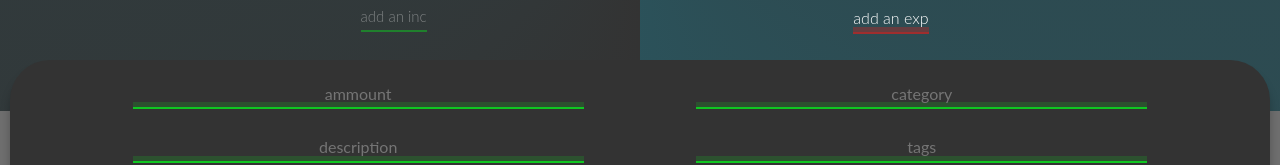
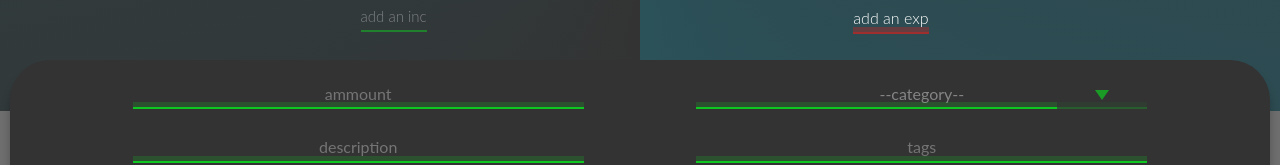
Before and after one commit to veilhelm/Golfin_react_frontend, a React (Create React App) app: page / in a window 1280 px wide. Shown: the part 304-469 px from the top of the page. Built offline with nearby package versions, Linux system fonts and the light colour scheme.

Commit message:
added the dropdown category in the transaction form

```diff
--- /dev/null
+++ b/src/components/Selector/index.js
@@ -0,0 +1,69 @@
+import React from "react"
+import styled from "styled-components"
+
+
+const SelectorWrapper = styled.div`
+    width: 100%;
+    position: relative;
+`
+
+const SelectorDrop = styled.span`
+    position: absolute;
+    top:10px;
+    right: 0;
+    height: 30px;
+    width: 20%;
+    background-color: #333;
+    opacity:0.7;
+    pointer-events: none;
+    &::before{
+        position:absolute;
+        left:50%;
+        top:50%;
+        transform: translate(-50%, -50%);
+        content:"";
+        border-left: .7em solid transparent;
+        border-right: .7em solid transparent;
+        border-top: ${props => props.kind === "inc" ? "1rem solid #0FC721" : "1rem solid #9F2E2E" };
+    }
+`
+const StyledSelect = styled.select`
+    border: none;
+    width: 100%;
+    border-bottom: ${props => props.kind === "inc" ? "0.2rem solid #0FC721" : "0.2rem solid #9F2E2E" };
+    background: #333333;
+    font-family: "Lato", sans-serif;
+    text-align: center;
+    font-weight: 400;
+    line-height: 1.7;
+    font-size: 1.6rem;
+    margin-top: 1rem;
+    appearance: none;
+    color: rgba(255, 255, 255, 0.4);
+    outline: none;
+    appearance: none;
+    box-shadow: ${props => props.kind === "inc" ? "inset 0px -5px 0.2px rgba(15, 199, 33, 0.2)" : "inset 0px -5px 0px rgba(159, 46, 46, 0.4)"};
+    &[type=number]::-webkit-inner-spin-button,
+    &[type=number]::-webkit-outer-spin-button {
+    -webkit-appearance: none;
+    }
+`
+
+export default function Selector ({className, name, id, options, kind}) {
+
+    const renderOptions = options.map(option => <option value={option}>{option}</option>)
+
+    return(
+        <SelectorWrapper className={className}>
+        <StyledSelect
+        className={`input__selector`}
+        name={name}
+        id={id}
+        kind={kind}
+        >
+            {renderOptions}
+        </StyledSelect>
+        <SelectorDrop kind={kind}></SelectorDrop>
+        </SelectorWrapper>
+    )
+}
--- a/src/components/TransactionForm/index.js
+++ b/src/components/TransactionForm/index.js
@@ -2,6 +2,7 @@ import React, {  useRef } from "react"
 import styled from "styled-components"
 import Input from "../Inputs"
 import RoundedButton from "../roundedButton"
+import Selector from "../Selector"
 import "./TransactionForm.scss"
 
 const MainWrapper = styled.div`
@@ -41,15 +42,15 @@ export default function TransactionForm ({kind}) {
                     kind={kind}
                     placeHolder="ammount"
                 ></Input>
-                <Input
+                <Selector
                     className="transcForm_input-category"
-                    type="text"
                     id="someId"
                     name="category"
+                    options={['--category--', 'test2']}
                     kind={kind}
-
                     placeHolder="category"
-                ></Input>
+                >
+                </Selector>
                 <Input
                     className="transcForm_input-description"
                     type="text"
--- a/src/components/roundedButton/index.js
+++ b/src/components/roundedButton/index.js
@@ -40,7 +40,6 @@ export default function RoundedButton ({
     if(kind) theme.color = kind === "inc" ? "#0FC721" : "#9F2E2E"
     theme.size = size || "4rem"
 
-    console.log(ref)
     return (
       <ThemeProvider theme={theme}>
         <Rounded
```
